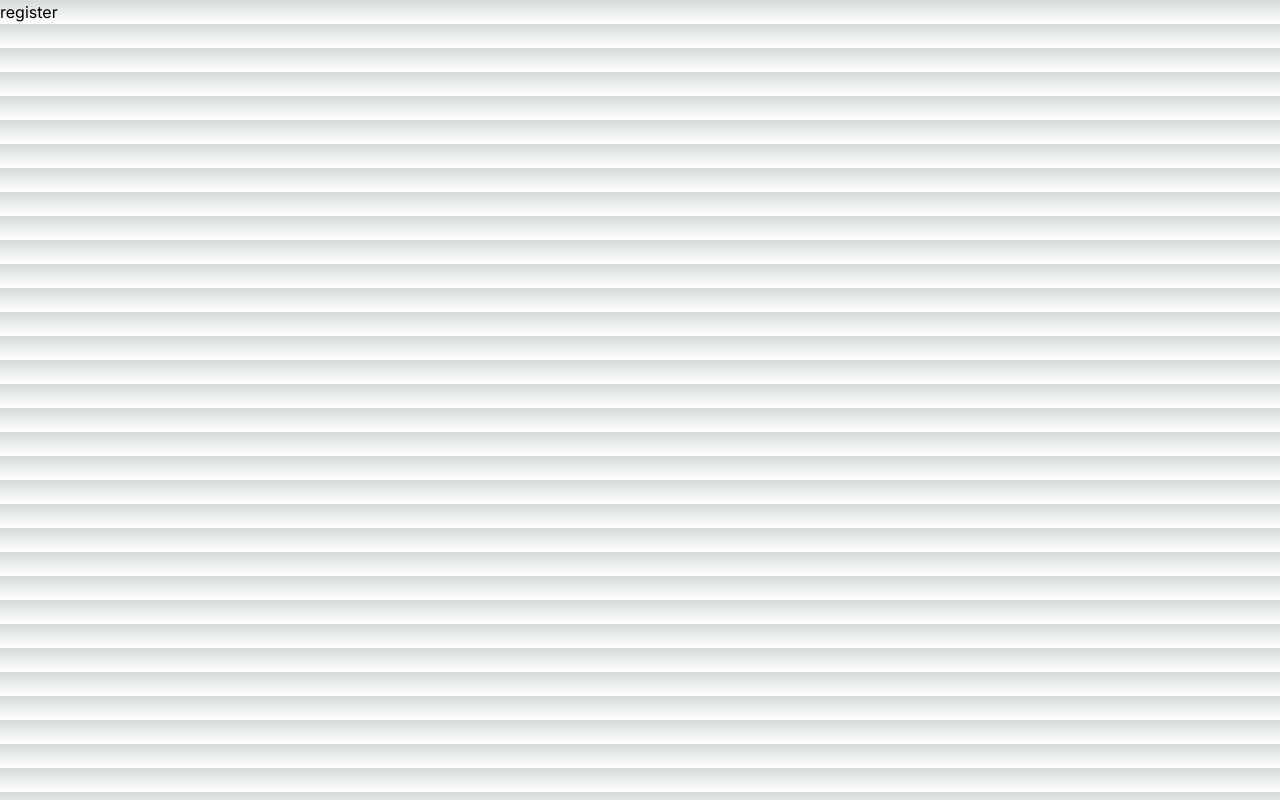
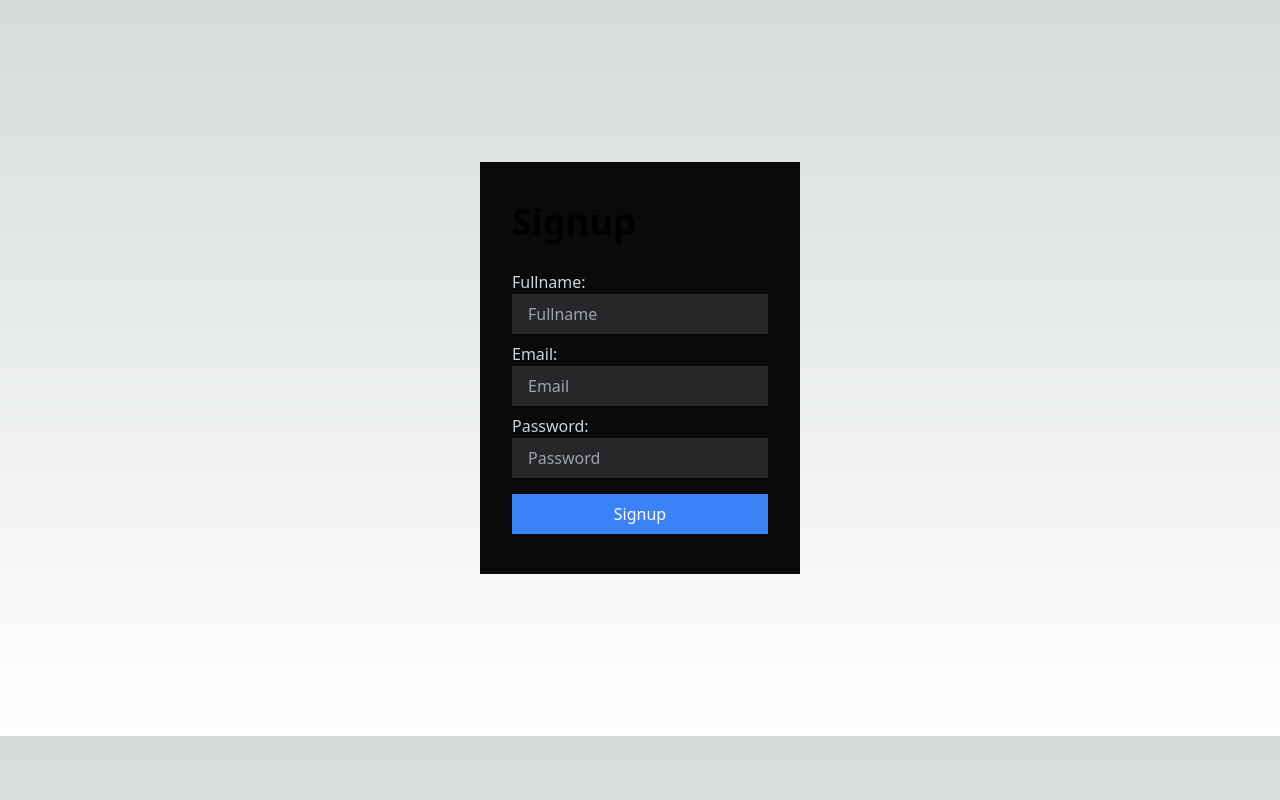
Before and after one commit to kiskee/svgswim, a Next.js app: page /register in a window 1280 px wide. Built offline with nearby package versions, Linux system fonts and the light colour scheme.

Commit message:
adding the login and the register page

```diff
--- /dev/null
+++ b/src/app/Providers.tsx
@@ -0,0 +1,11 @@
+"use client";
+
+import { SessionProvider } from "next-auth/react";
+
+interface Props {
+  children: React.ReactNode;
+}
+
+export default function Providers({ children }: Props) {
+  return <SessionProvider>{children}</SessionProvider>;
+}
--- /dev/null
+++ b/src/app/api/auth/[...nextauth]/route.ts
@@ -0,0 +1,55 @@
+import { connectDB } from "@/libs/mongodb";
+import User from "@/models/user";
+import NextAuth from "next-auth";
+import CredentialsProvider from "next-auth/providers/credentials";
+import bcrypt from "bcryptjs";
+
+const handler = NextAuth({
+  providers: [
+    CredentialsProvider({
+      name: "Credentials",
+      id: "credentials",
+      credentials: {
+        email: { label: "Email", type: "text", placeholder: "jsmith" },
+        password: { label: "Password", type: "password" },
+      },
+      async authorize(credentials) {
+        await connectDB();
+        const userFound = await User.findOne({
+          email: credentials?.email,
+        }).select("+password");
+
+        if (!userFound) throw new Error("Invalid credentials");
+
+        const passwordMatch = await bcrypt.compare(
+          credentials!.password,
+          userFound.password
+        );
+
+        if (!passwordMatch) throw new Error("Invalid credentials");
+
+        console.log(userFound);
+
+        return userFound;
+      },
+    }),
+  ],
+  pages: {
+    signIn: "/login",
+  },
+  session: {
+    strategy: "jwt",
+  },
+  callbacks: {
+    async jwt({ token, user }) {
+      if (user) token.user = user;
+      return token;
+    },
+    async session({ session, token }) {
+      session.user = token.user as any;
+      return session;
+    },
+  },
+});
+
+export { handler as GET, handler as POST };
--- /dev/null
+++ b/src/app/api/auth/signup/route.ts
@@ -0,0 +1,64 @@
+import { connectDB } from "@/libs/mongodb";
+import User from "@/models/user";
+import { NextResponse } from "next/server";
+import bcrypt from "bcryptjs";
+import mongoose from "mongoose";
+
+export async function POST(request: Request) {
+  try {
+    await connectDB();
+
+    const { fullname, email, password } = await request.json();
+
+    if (password < 6)
+      return NextResponse.json(
+        { message: "Password must be at least 6 characters" },
+        { status: 400 }
+      );
+
+    const userFound = await User.findOne({ email });
+
+    if (userFound)
+      return NextResponse.json(
+        {
+          message: "Email already exists",
+        },
+        {
+          status: 409,
+        }
+      );
+
+    const hashedPassword = await bcrypt.hash(password, 12);
+
+    const user = new User({
+      fullname,
+      email,
+      password: hashedPassword,
+    });
+
+    const savedUser = await user.save();
+    console.log(savedUser);
+
+    return NextResponse.json(
+      {
+        fullname,
+        email,
+        createdAt: savedUser.createdAt,
+        updatedAt: savedUser.updatedAt,
+      },
+      { status: 201 }
+    );
+  } catch (error) {
+    if (error instanceof mongoose.Error.ValidationError) {
+      return NextResponse.json(
+        {
+          message: error.message,
+        },
+        {
+          status: 400,
+        }
+      );
+    }
+    return NextResponse.error();
+  }
+}
--- a/src/app/layout.tsx
+++ b/src/app/layout.tsx
@@ -1,7 +1,8 @@
 import './globals.css'
 import { Inter } from 'next/font/google'
+import Providers from "./Providers";
 
-const inter = Inter({ subsets: ['latin'] })
+
 
 export const metadata = {
   title: 'Create Next App',
@@ -15,7 +16,11 @@
 }) {
   return (
     <html lang="en">
-      <body className={inter.className}>{children}</body>
+      <body>
+        <Providers>
+          <div className="container mx-auto">{children}</div>
+        </Providers>
+      </body>
     </html>
   )
 }
--- a/src/app/login/page.tsx
+++ b/src/app/login/page.tsx
@@ -1,5 +1,58 @@
-function LoginPage() {
-  return <div>Login</div>;
+"use client";
+import { FormEvent, useState } from "react";
+import { AxiosError } from "axios";
+import { signIn } from "next-auth/react";
+import { useRouter } from "next/navigation";
+
+function Signin() {
+  const [error, setError] = useState("");
+  const router = useRouter();
+
+  const handleSubmit = async (event: FormEvent<HTMLFormElement>) => {
+    event.preventDefault();
+    const formData = new FormData(event.currentTarget);
+    const res = await signIn("credentials", {
+      email: formData.get("email"),
+      password: formData.get("password"),
+      redirect: false,
+    });
+
+    if (res?.error) setError(res.error as string);
+
+    if (res?.ok) return router.push("/dashboard/profile");
+  };
+
+  return (
+    <div className="justify-center h-[calc(100vh-4rem)] flex items-center">
+      <form
+        onSubmit={handleSubmit}
+        className="bg-neutral-950 px-8 py-10 w-3/12"
+      >
+        {error && <div className="bg-red-500 text-white p-2 mb-2">{error}</div>}
+        <h1 className="text-4xl font-bold mb-7">Signin</h1>
+
+        <label className="text-slate-300">Email:</label>
+        <input
+          type="email"
+          placeholder="Email"
+          className="bg-zinc-800 px-4 py-2 block mb-2 w-full"
+          name="email"
+        />
+
+        <label className="text-slate-300">Password:</label>
+        <input
+          type="password"
+          placeholder="Password"
+          className="bg-zinc-800 px-4 py-2 block mb-2 w-full"
+          name="password"
+        />
+
+        <button className="bg-blue-500 text-white px-4 py-2 block w-full mt-4">
+          Signup
+        </button>
+      </form>
+    </div>
+  );
 }
 
-export default LoginPage;
+export default Signin;
--- a/src/app/register/page.tsx
+++ b/src/app/register/page.tsx
@@ -1,5 +1,75 @@
-function RegisterPage() {
-    return <div>register</div>;
-  }
+"use client";
+import { FormEvent, useState } from "react";
+import axios, { AxiosError } from "axios";
+import { signIn } from "next-auth/react";
+import { useRouter } from "next/navigation";
 
-  export default RegisterPage;
+function Signup() {
+  const [error, setError] = useState();
+  const router = useRouter();
+
+  const handleSubmit = async (event: FormEvent<HTMLFormElement>) => {
+    event.preventDefault();
+    try {
+      const formData = new FormData(event.currentTarget);
+      const signupResponse = await axios.post("/api/auth/signup", {
+        email: formData.get("email"),
+        password: formData.get("password"),
+        fullname: formData.get("fullname"),
+      });
+      console.log(signupResponse);
+      const res = await signIn("credentials", {
+        email: signupResponse.data.email,
+        password: formData.get("password"),
+        redirect: false,
+      });
+
+      if (res?.ok) return router.push("/dashboard/profile");
+    } catch (error) {
+      console.log(error);
+      if (error instanceof AxiosError) {
+        const errorMessage = error.response?.data.message;
+        setError(errorMessage);
+      }
+    }
+  };
+
+  return (
+    <div className="justify-center h-[calc(100vh-4rem)] flex items-center">
+      <form onSubmit={handleSubmit} className="bg-neutral-950 px-8 py-10 w-3/12">
+        {error && <div className="bg-red-500 text-white p-2 mb-2">{error}</div>}
+        <h1 className="text-4xl font-bold mb-7">Signup</h1>
+
+        <label className="text-slate-300">Fullname:</label>
+        <input
+          type="text"
+          placeholder="Fullname"
+          className="bg-zinc-800 px-4 py-2 block mb-2 w-full"
+          name="fullname"
+        />
+
+        <label className="text-slate-300">Email:</label>
+        <input
+          type="email"
+          placeholder="Email"
+          className="bg-zinc-800 px-4 py-2 block mb-2 w-full"
+          name="email"
+        />
+
+        <label className="text-slate-300">Password:</label>
+        <input
+          type="password"
+          placeholder="Password"
+          className="bg-zinc-800 px-4 py-2 block mb-2 w-full"
+          name="password"
+        />
+
+        <button className="bg-blue-500 text-white px-4 py-2 block w-full mt-4">
+          Signup
+        </button>
+      </form>
+    </div>
+  );
+}
+
+export default Signup;
```
Also changed, not shown: src/app/dashboard/page.tsx (added).
